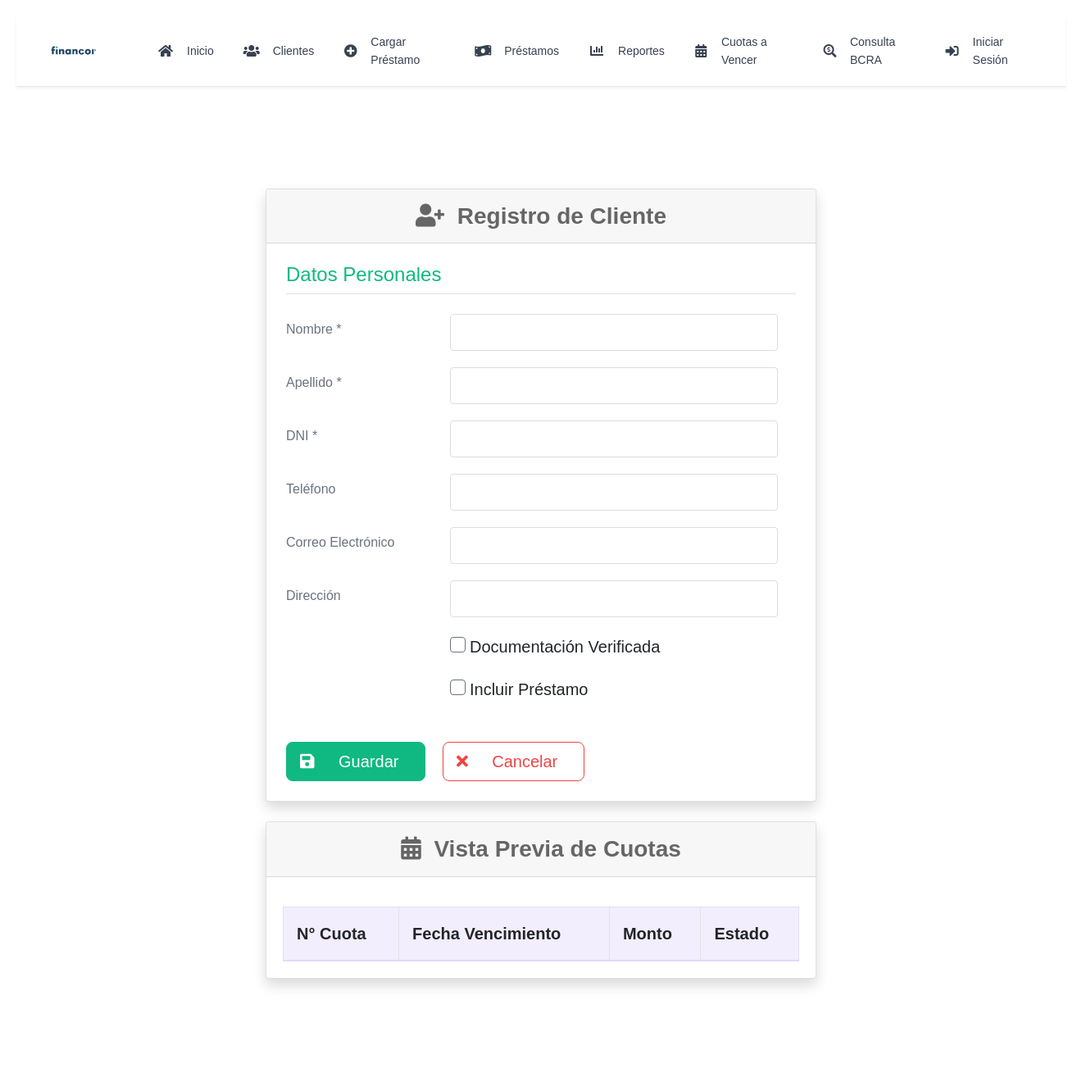
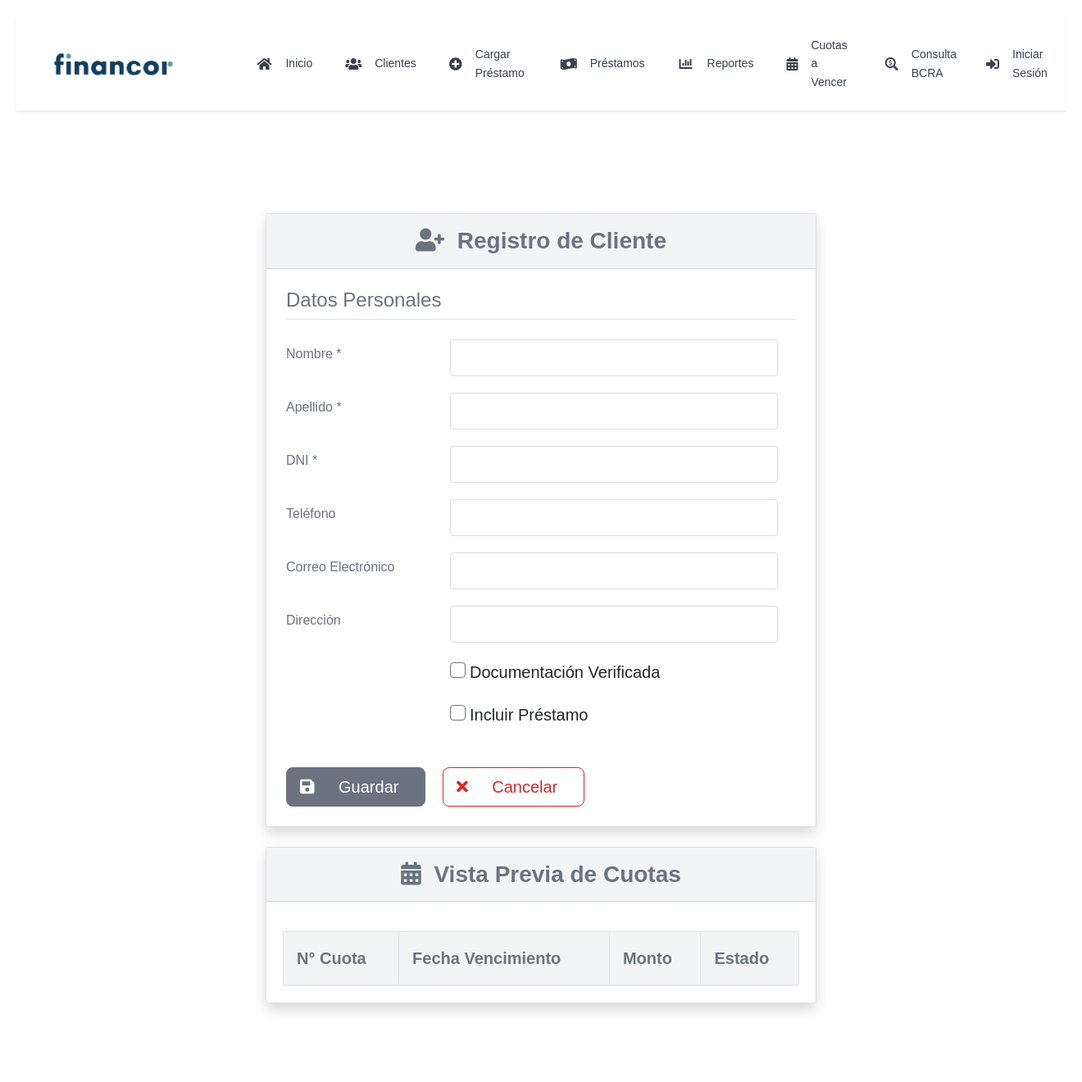
Before and after one commit to diegoflorescba/financor-app, a Flask app: page /registro in a window 1320 px wide. Shown: the whole page at 82% size. Before the commit the page ends 1205 px from the top, so only its background shows below. Run offline with Flask 3, Linux system fonts and the light colour scheme; lists and menus that the app fills with data are empty; some libraries are stand-ins or nearby versions.

Commit message:
Cambio estetica y tablas

```diff
--- a/templates/base_nav.html
+++ b/templates/base_nav.html
@@ -6,7 +6,7 @@
     <meta name="viewport" content="width=device-width, initial-scale=1.0">
     <title>{% block title %}Sistema de Préstamos{% endblock %}</title>
     <!-- Preload del logo -->
-    <link rel="preload" href="{{ url_for('static', filename='img/logo-financor.png') }}" as="image">
+    <link rel="preload" href="{{ url_for('static', filename='img/financor_2.png') }}" as="image">
     <!-- Bootstrap CSS -->
     <link href="https://cdn.jsdelivr.net/npm/bootstrap@5.3.0/dist/css/bootstrap.min.css" rel="stylesheet">
     <style>
@@ -19,30 +19,37 @@
         /* Estilos del logo */
         .navbar-brand {
             padding: 0;
-            min-width: 120px;
+            min-width: 200px;
             display: flex;
             align-items: center;
+            margin-right: 2rem;
         }
 
         .navbar-brand img {
-            height: 50px;
+            height: 35px;
             width: auto;
             object-fit: contain;
+            margin-right: 1rem;
         }
 
         /* Estilos de navegación */
         .navbar {
-            padding: 0.5rem;
+            padding: 0.75rem 1rem;
             background-color: white;
             border-bottom: 1px solid #e5e7eb;
             box-shadow: 0 2px 4px rgba(0, 0, 0, 0.05);
             margin-bottom: 0;
         }
 
+        .navbar>.container {
+            max-width: 98%;
+            padding: 0 1rem;
+        }
+
         .navbar-nav {
             display: flex;
             align-items: center;
-            gap: 0.25rem;
+            gap: 0.5rem;
             height: 100%;
         }
 
@@ -286,9 +293,9 @@
 <body>
     <!-- Barra de navegación -->
     <nav class="navbar navbar-expand-lg navbar-light">
-        <div class="container-fluid">
+        <div class="container">
             <a class="navbar-brand" href="{{ url_for('index') }}">
-                <img src="{{ url_for('static', filename='img/logo-financor.png') }}" alt="Financor">
+                <img src="{{ url_for('static', filename='img/financor_2.png') }}" alt="Financor Logo">
             </a>
             <button class="navbar-toggler" type="button" data-bs-toggle="collapse" data-bs-target="#navbarNav"
                 aria-controls="navbarNav" aria-expanded="false" aria-label="Toggle navigation">
--- a/templates/registro.html
+++ b/templates/registro.html
@@ -4,7 +4,7 @@
 <div class="container mt-5">
     <div class="card shadow">
         <div class="card-header bg-purple-100 text-dark py-3">
-            <h2 class="mb-0 text-center fs-3 fw-bold">
+            <h2 class="mb-0 text-center fs-3 fw-bold text-gray-700">
                 <i class="fas fa-user-plus me-2"></i>
                 Registro de Cliente
             </h2>
@@ -22,7 +22,7 @@
                 <input type="hidden" name="csrf_token" value="{{ csrf_token() }}">
                 <!-- Datos Personales -->
                 <div class="mb-5">
-                    <h4 class="border-bottom pb-2 mb-4 text-success">Datos Personales</h4>
+                    <h4 class="border-bottom pb-2 mb-4 text-gray-700">Datos Personales</h4>
 
                     <div class="form-group">
                         <label for="nombre" class="form-label">Nombre *</label>
@@ -71,7 +71,7 @@
 
                 <!-- Datos del Préstamo -->
                 <div id="seccion_prestamo" style="display: none;">
-                    <h4 class="border-bottom pb-2 mb-4 text-purple">Datos del Préstamo</h4>
+                    <h4 class="border-bottom pb-2 mb-4 text-gray-700">Datos del Préstamo</h4>
 
                     <div class="form-group">
                         <label for="monto_prestado" class="form-label">Monto del Préstamo *</label>
@@ -124,7 +124,7 @@
 
                 <!-- Datos del Garante -->
                 <div id="seccion_garante" style="display: none;">
-                    <h4 class="border-bottom pb-2 mb-4 text-indigo">Datos del Garante</h4>
+                    <h4 class="border-bottom pb-2 mb-4 text-gray-700">Datos del Garante</h4>
 
                     <div class="form-check mb-4">
                         <input type="checkbox" class="form-check-input" id="tiene_garante" name="tiene_garante">
@@ -177,7 +177,7 @@
 
                 <!-- Botones -->
                 <div class="mt-5">
-                    <button type="submit" class="btn btn-success btn-lg" id="submitButton">
+                    <button type="submit" class="btn btn-gray btn-lg" id="submitButton">
                         <i class="fas fa-save me-2"></i>
                         <span class="px-3">Guardar</span>
                     </button>
@@ -194,7 +194,7 @@
     <!-- Vista Previa de Cuotas -->
     <div class="card shadow mt-4">
         <div class="card-header bg-purple-100 text-dark py-3">
-            <h2 class="mb-0 text-center fs-3 fw-bold">
+            <h2 class="mb-0 text-center fs-3 fw-bold text-gray-700">
                 <i class="fas fa-calendar-alt me-2"></i>
                 Vista Previa de Cuotas
             </h2>
@@ -222,11 +222,9 @@
 <style>
     /* Variables de colores */
     :root {
-        --color-success: #10B981;
-        --color-purple: #8B5CF6;
-        --color-indigo: #6366F1;
-        --color-danger: #EF4444;
         --color-gray: #6B7280;
+        --color-gray-light: #f3f4f6;
+        --color-danger: #DC2626;
     }
 
     /* Estilos para los campos del formulario */
@@ -239,8 +237,8 @@
     }
 
     .form-control-lg:focus {
-        border-color: var(--color-success);
-        box-shadow: 0 0 0 0.2rem rgba(16, 185, 129, 0.25);
+        border-color: var(--color-gray);
+        box-shadow: 0 0 0 0.2rem rgba(107, 114, 128, 0.25);
     }
 
     /* Contenedor para cada campo del formulario */
@@ -282,8 +280,8 @@
     }
 
     .form-check-input:checked {
-        background-color: var(--color-success);
-        border-color: var(--color-success);
+        background-color: var(--color-gray);
+        border-color: var(--color-gray);
     }
 
     /* Ajustes para la tabla */
@@ -298,8 +296,9 @@
     }
 
     .table thead th {
-        background-color: rgba(139, 92, 246, 0.1);
-        border-bottom: 2px solid rgba(139, 92, 246, 0.2);
+        background-color: var(--color-gray-light);
+        border-bottom: 2px solid #e5e7eb;
+        color: var(--color-gray);
     }
 
     /* Para campos de solo lectura */
@@ -309,35 +308,25 @@
     }
 
     /* Estilos para las secciones */
-    .text-success {
-        color: var(--color-success) !important;
+    .text-gray-700 {
+        color: var(--color-gray) !important;
     }
 
-    .text-purple {
-        color: var(--color-purple) !important;
-    }
-
-    .text-indigo {
-        color: var(--color-indigo) !important;
-    }
-
-    .bg-success {
-        background-color: var(--color-success) !important;
-    }
-
-    .bg-purple {
-        background-color: var(--color-purple) !important;
+    .bg-purple-100 {
+        background-color: var(--color-gray-light) !important;
     }
 
     /* Estilos para los botones */
-    .btn-success {
-        background-color: var(--color-success);
-        border-color: var(--color-success);
+    .btn-gray {
+        background-color: var(--color-gray);
+        border-color: var(--color-gray);
+        color: white;
     }
 
-    .btn-success:hover {
-        background-color: #0EA271;
-        border-color: #0EA271;
+    .btn-gray:hover {
+        background-color: #4B5563;
+        border-color: #4B5563;
+        color: white;
     }
 
     .btn-outline-danger {
@@ -349,15 +338,6 @@
         background-color: var(--color-danger);
         border-color: var(--color-danger);
         color: white;
-    }
-
-    /* Estilos para estados de cuotas */
-    .text-success {
-        color: var(--color-success) !important;
-    }
-
-    .text-danger {
-        color: var(--color-danger) !important;
     }
 
     /* Responsive adjustments */
@@ -379,6 +359,15 @@
 
         .form-check {
             margin-left: 0;
+        }
+
+        .d-flex.align-items-center.gap-2 {
+            flex-direction: column;
+            gap: 0.5rem !important;
+        }
+
+        .d-flex.align-items-center.gap-2 .btn {
+            width: 100%;
         }
     }
 </style>
```
Also changed, not shown: templates/cargar_prestamo.html (+25 -44 lines), templates/cliente_detalle.html (+18 -5 lines), templates/clientes.html (+19 -1 lines), templates/cuotas_a_vencer.html (+24 -9 lines), templates/reportes.html (+69 -12 lines).
